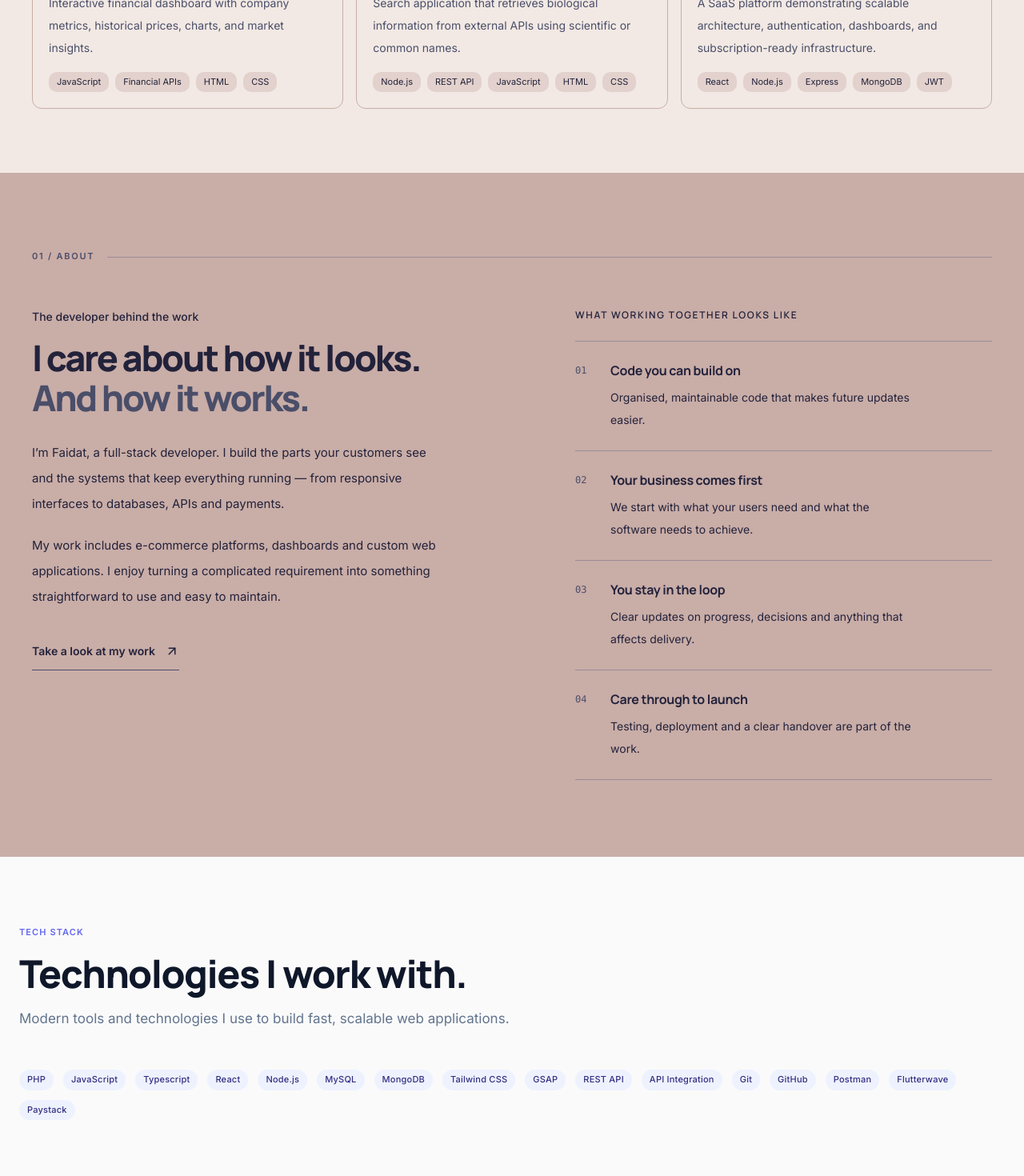
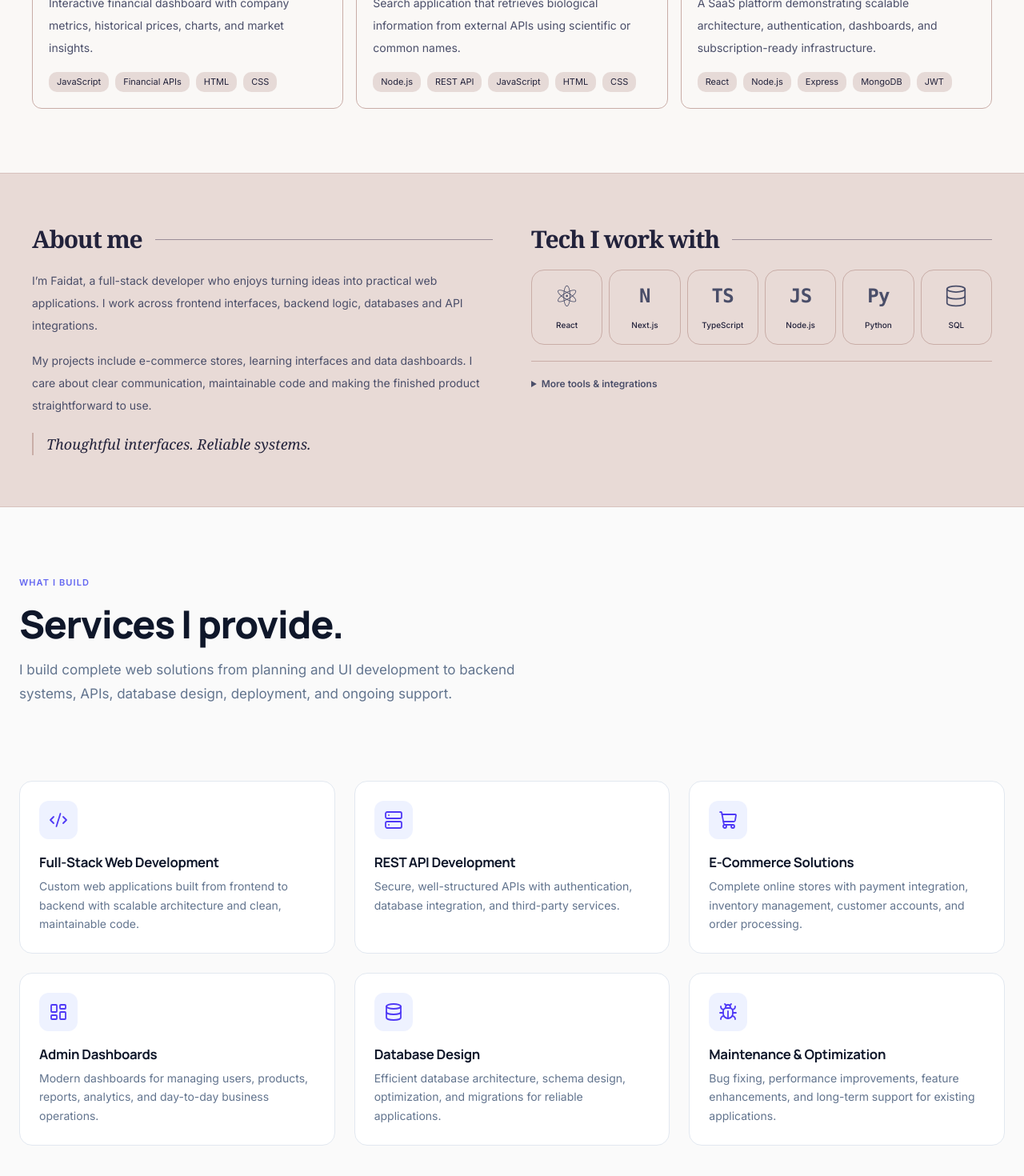
Before and after one commit to Faidat-20/freelance-portfolio, a React (Vite) app: page / in a window 1280 px wide. Shown: the part 1322-2792 px from the top of the page at 80% size. Built offline with nearby package versions, Linux system fonts and the light colour scheme.

Commit message:
Redesign about and skills sections with distinct backgrounds

```diff
--- a/src/App.jsx
+++ b/src/App.jsx
@@ -15,8 +15,12 @@ export default function App() {
       <main>
         <Hero />
         <Work />
-        <About />
-        <Skills />
+        <div className="border-y border-[#C9ADA7]/50 bg-[#E8DAD6] py-12 text-[#22223B] md:py-16">
+          <div className="mx-auto grid max-w-300 gap-10 px-5 md:px-8 lg:grid-cols-2 lg:gap-12 xl:px-0">
+            <About />
+            <Skills />
+          </div>
+        </div>
         <Services />
         <FAQ />
         <CTA />
--- a/src/components/sections/About.jsx
+++ b/src/components/sections/About.jsx
@@ -1,29 +1,5 @@
 import { useLayoutEffect, useRef } from 'react'
-import { ArrowUpRight } from 'lucide-react'
 import { gsap } from '@utils/gsap'
-
-const VALUES = [
-  {
-    title: 'Code you can build on',
-    description:
-      'Organised, maintainable code that makes future updates easier.',
-  },
-  {
-    title: 'Your business comes first',
-    description:
-      'We start with what your users need and what the software needs to achieve.',
-  },
-  {
-    title: 'You stay in the loop',
-    description:
-      'Clear updates on progress, decisions and anything that affects delivery.',
-  },
-  {
-    title: 'Care through to launch',
-    description:
-      'Testing, deployment and a clear handover are part of the work.',
-  },
-]
 
 export default function About() {
   const sectionRef = useRef(null)
@@ -33,31 +9,17 @@ export default function About() {
 
     media.add('(prefers-reduced-motion: no-preference)', () => {
       const context = gsap.context(() => {
-        gsap.from('[data-about-intro]', {
+        gsap.from('[data-about-reveal]', {
           opacity: 0,
-          y: 24,
-          duration: 0.8,
+          y: 20,
+          duration: 0.75,
           stagger: 0.12,
           ease: 'power3.out',
           scrollTrigger: {
-            trigger: '[data-about-heading]',
+            trigger: sectionRef.current,
             start: 'top 88%',
             once: true,
           },
-        })
-
-        gsap.utils.toArray('[data-about-value]').forEach((row) => {
-          gsap.from(row, {
-            opacity: 0,
-            y: 20,
-            duration: 0.65,
-            ease: 'power3.out',
-            scrollTrigger: {
-              trigger: row,
-              start: 'top 92%',
-              once: true,
-            },
-          })
         })
       }, sectionRef)
 
@@ -72,96 +34,43 @@ export default function About() {
       id="about"
       ref={sectionRef}
       aria-labelledby="about-heading"
-      className="bg-[#C9ADA7] py-16 text-[#22223B] md:py-20 lg:py-24"
+      className="min-w-0 text-[#22223B]"
     >
-      <div className="mx-auto w-[calc(100%-40px)] max-w-[1200px] md:w-[calc(100%-64px)] min-[1001px]:w-[calc(100%-96px)]">
-        <div className="mb-10 flex items-center gap-4 md:mb-14">
-          <span className="text-[11px] font-semibold tracking-[0.16em] text-[#4A4E69]">
-            01 / ABOUT
-          </span>
-          <span className="h-px flex-1 bg-[#9A8C98]" aria-hidden="true" />
-        </div>
+      <div data-about-reveal className="mb-5 flex items-center gap-4">
+        <h2
+          id="about-heading"
+          className="font-editorial text-3xl font-bold tracking-[-0.04em]"
+        >
+          About me
+        </h2>
 
-        <div className="grid gap-12 lg:grid-cols-[1.15fr_1fr] lg:gap-20">
-          <div>
-            <p
-              data-about-intro
-              className="mb-4 text-sm font-medium text-[#22223B]"
-            >
-              The developer behind the work
-            </p>
+        <span
+          aria-hidden="true"
+          className="h-px flex-1 bg-[#9A8C98]"
+        />
+      </div>
 
-            <h2
-              id="about-heading"
-              data-about-heading
-              data-about-intro
-              className="max-w-xl text-[clamp(2rem,3.5vw,3.25rem)] font-extrabold leading-[1.12] tracking-[-0.05em]"
-            >
-              I care about how it looks.
-              <span className="block text-[#4A4E69]">
-                And how it works.
-              </span>
-            </h2>
+      <div className="space-y-4 text-sm leading-7 text-[#4A4E69]">
+        <p data-about-reveal>
+          I’m Faidat, a full-stack developer who enjoys turning ideas
+          into practical web applications. I work across frontend
+          interfaces, backend logic, databases and API integrations.
+        </p>
 
-            <div className="mt-7 max-w-lg space-y-5 text-[15px] leading-8 text-[#22223B]">
-              <p data-about-intro>
-                I’m Faidat, a full-stack developer. I build the parts your
-                customers see and the systems that keep everything running —
-                from responsive interfaces to databases, APIs and payments.
-              </p>
+        <p data-about-reveal>
+          My projects include e-commerce stores, learning interfaces
+          and data dashboards. I care about clear communication,
+          maintainable code and making the finished product
+          straightforward to use.
+        </p>
+      </div>
 
-              <p data-about-intro>
-                My work includes e-commerce platforms, dashboards and custom
-                web applications. I enjoy turning a complicated requirement
-                into something straightforward to use and easy to maintain.
-              </p>
-            </div>
-
-            <a
-              data-about-intro
-              href="#work"
-              className="group mt-8 inline-flex min-h-11 items-center gap-3 border-b border-[#4A4E69] pb-1 text-sm font-semibold text-[#22223B] transition-colors hover:text-[#4A4E69]"
-            >
-              Take a look at my work
-              <ArrowUpRight
-                size={18}
-                aria-hidden="true"
-                className="transition-transform motion-safe:group-hover:translate-x-0.5 motion-safe:group-hover:-translate-y-0.5"
-              />
-            </a>
-          </div>
-
-          <div>
-            <h3 className="mb-6 text-xs font-semibold uppercase tracking-[0.14em] text-[#22223B]">
-              What working together looks like
-            </h3>
-
-            <ol className="border-t border-[#9A8C98]">
-              {VALUES.map(({ title, description }, index) => (
-                <li
-                  key={title}
-                  data-about-value
-                  className="group grid grid-cols-[28px_1fr] gap-4 border-b border-[#9A8C98] py-6"
-                >
-                  <span className="pt-1 font-mono text-xs text-[#4A4E69]">
-                    {String(index + 1).padStart(2, '0')}
-                  </span>
-
-                  <div>
-                    <h4 className="mb-2 text-base font-bold tracking-[-0.02em] transition-colors group-hover:text-[#4A4E69]">
-                      {title}
-                    </h4>
-
-                    <p className="max-w-sm text-sm leading-7 text-[#22223B]">
-                      {description}
-                    </p>
-                  </div>
-                </li>
-              ))}
-            </ol>
-          </div>
-        </div>
-      </div>
+      <p
+        data-about-reveal
+        className="mt-5 border-l-2 border-[#C9ADA7] pl-4 font-editorial text-lg italic leading-7"
+      >
+        Thoughtful interfaces. Reliable systems.
+      </p>
     </section>
   )
 }
--- a/src/components/sections/Skills.jsx
+++ b/src/components/sections/Skills.jsx
@@ -1,137 +1,138 @@
-import { useEffect, useRef } from 'react'
+import { useLayoutEffect, useRef } from 'react'
+import { Database } from 'lucide-react'
 import { gsap } from '@utils/gsap'
 
-const TECH_STACK = [
+const PRIMARY_TOOLS = [
+  { name: 'React', mark: '⚛' },
+  { name: 'Next.js', mark: 'N' },
+  { name: 'TypeScript', mark: 'TS' },
+  { name: 'Node.js', mark: 'JS' },
+  { name: 'Python', mark: 'Py' },
+  { name: 'SQL', database: true },
+]
+
+const OTHER_TOOLS = [
+  'JavaScript',
   'PHP',
-  'JavaScript',
-  'Typescript',
-  'React',
-  'Node.js',
+  'FastAPI',
+  'MongoDB',
   'MySQL',
-  'MongoDB',
   'Tailwind CSS',
   'GSAP',
-  'REST API',
-  'API Integration',
   'Git',
   'GitHub',
   'Postman',
+  'REST APIs',
+  'API Integration',
+  'React Query',
+  'SWR',
+  'GitHub Actions',
+  'AWS',
+  'Vercel',
+  'Render',
   'Flutterwave',
   'Paystack',
 ]
 
 export default function Skills() {
-  const tagRef = useRef(null)
-  const headingRef = useRef(null)
-  const subRef = useRef(null)
-  const stackRef = useRef(null)
+  const sectionRef = useRef(null)
 
-  useEffect(() => {
-    gsap.set(
-      [tagRef.current, headingRef.current, subRef.current, stackRef.current],
-      { opacity: 1, y: 0 }
-    )
+  useLayoutEffect(() => {
+    const media = gsap.matchMedia()
 
-    const ctx = gsap.context(() => {
-      gsap.from(tagRef.current, {
-        opacity: 0,
-        y: 20,
-        duration: 0.6,
-        ease: 'power2.out',
-        scrollTrigger: {
-          trigger: tagRef.current,
-          start: 'top 85%',
-          once: true,
-        },
-      })
+    media.add('(prefers-reduced-motion: no-preference)', () => {
+      const context = gsap.context(() => {
+        gsap.utils.toArray('[data-skill-reveal]').forEach((element) => {
+          gsap.from(element, {
+            opacity: 0,
+            y: 18,
+            duration: 0.65,
+            ease: 'power3.out',
+            scrollTrigger: {
+              trigger: element,
+              start: 'top 92%',
+              once: true,
+            },
+          })
+        })
+      }, sectionRef)
 
-      gsap.from(headingRef.current, {
-        opacity: 0,
-        y: 30,
-        duration: 0.8,
-        ease: 'power2.out',
-        scrollTrigger: {
-          trigger: headingRef.current,
-          start: 'top 85%',
-          once: true,
-        },
-      })
-
-      gsap.from(subRef.current, {
-        opacity: 0,
-        y: 20,
-        duration: 0.7,
-        ease: 'power2.out',
-        scrollTrigger: {
-          trigger: subRef.current,
-          start: 'top 85%',
-          once: true,
-        },
-      })
-
-      gsap.from(stackRef.current.children, {
-        opacity: 0,
-        y: 20,
-        duration: 0.5,
-        stagger: 0.05,
-        ease: 'power2.out',
-        scrollTrigger: {
-          trigger: stackRef.current,
-          start: 'top 85%',
-          once: true,
-        },
-      })
+      return () => context.revert()
     })
 
-    return () => ctx.revert()
+    return () => media.revert()
   }, [])
 
   return (
-    <section id="skills" className="section-padding bg-[#FAFAFA]">
-      <div className="container-custom">
-        <div className="max-w-2xl mb-12">
-          <span ref={tagRef} className="section-label">
-            Tech Stack
-          </span>
+    <section
+      id="skills"
+      ref={sectionRef}
+      aria-labelledby="skills-heading"
+      className="min-w-0 text-[#22223B]"
+    >
+      <div data-skill-reveal className="mb-5 flex items-center gap-4">
+        <h2
+          id="skills-heading"
+          className="font-editorial text-3xl font-bold tracking-[-0.04em]"
+        >
+          Tech I work with
+        </h2>
 
-          <h2
-            ref={headingRef}
-            className="font-display font-extrabold text-[#0F172A] mb-4"
-            style={{
-              fontSize: 'clamp(2rem,4vw,3rem)',
-              letterSpacing: '-0.03em',
-              lineHeight: 1.1,
-            }}
+        <span
+          aria-hidden="true"
+          className="h-px flex-1 bg-[#9A8C98]"
+        />
+      </div>
+
+      <ul className="grid grid-cols-3 gap-2 sm:grid-cols-6 lg:grid-cols-3 xl:grid-cols-6">
+        {PRIMARY_TOOLS.map((tool) => (
+          <li
+            key={tool.name}
+            data-skill-reveal
+            className="flex min-h-23 flex-col items-center justify-center gap-3 rounded-lg border border-[#C9ADA7] px-2 py-4 transition-colors hover:border-[#4A4E69] hover:bg-[#C9ADA7]/20"
           >
-            Technologies I work with.
-          </h2>
+            <span
+              aria-hidden="true"
+              className="flex h-8 items-center justify-center text-[#4A4E69]"
+            >
+              {tool.database ? (
+                <Database size={30} strokeWidth={1.4} />
+              ) : (
+                <span
+                  className={
+                    tool.name === 'React'
+                      ? 'text-4xl leading-none'
+                      : 'font-mono text-2xl font-semibold tracking-tight'
+                  }
+                >
+                  {tool.mark}
+                </span>
+              )}
+            </span>
 
-          <p
-            ref={subRef}
-            className="text-slate-500"
-            style={{
-              fontSize: '1.0625rem',
-              lineHeight: 1.75,
-            }}
-          >
-            Modern tools and technologies I use to build fast, scalable web applications.
-          </p>
-        </div>
+            <span className="text-center text-[10px] font-medium">
+              {tool.name}
+            </span>
+          </li>
+        ))}
+      </ul>
 
-        <div
-          ref={stackRef}
-          className="flex flex-wrap gap-3"
-        >
-          {TECH_STACK.map((tech) => (
-            <span
-              key={tech}
-              className="tag px-4 py-2"
+      <details className="group mt-5 border-t border-[#C9ADA7] pt-3">
+        <summary className="cursor-pointer py-2 text-xs font-semibold text-[#4A4E69] underline-offset-4 hover:underline">
+          More tools & integrations
+        </summary>
+
+        <ul className="mt-3 flex flex-wrap gap-2">
+          {OTHER_TOOLS.map((tool) => (
+            <li
+              key={tool}
+              className="rounded-md bg-[#C9ADA7]/30 px-2.5 py-1.5 text-[11px] text-[#22223B]"
             >
-              {tech}
-            </span>
+              {tool}
+            </li>
           ))}
-        </div>
-      </div>
+        </ul>
+      </details>
     </section>
   )
 }
--- a/src/components/sections/Work.jsx
+++ b/src/components/sections/Work.jsx
@@ -138,7 +138,7 @@ export default function Work() {
       id="work"
       ref={sectionRef}
       aria-labelledby="work-heading"
-      className="bg-[#F2E9E4] pb-14 pt-6 text-[#22223B] md:pb-20"
+      className="bg-[#FAF8F6] pb-14 pt-6 text-[#22223B] md:pb-20"
     >
       <div className="mx-auto max-w-300 px-5 md:px-8 xl:px-0">
         <div className="mb-7 flex flex-wrap items-center gap-4 md:mb-9">
```
